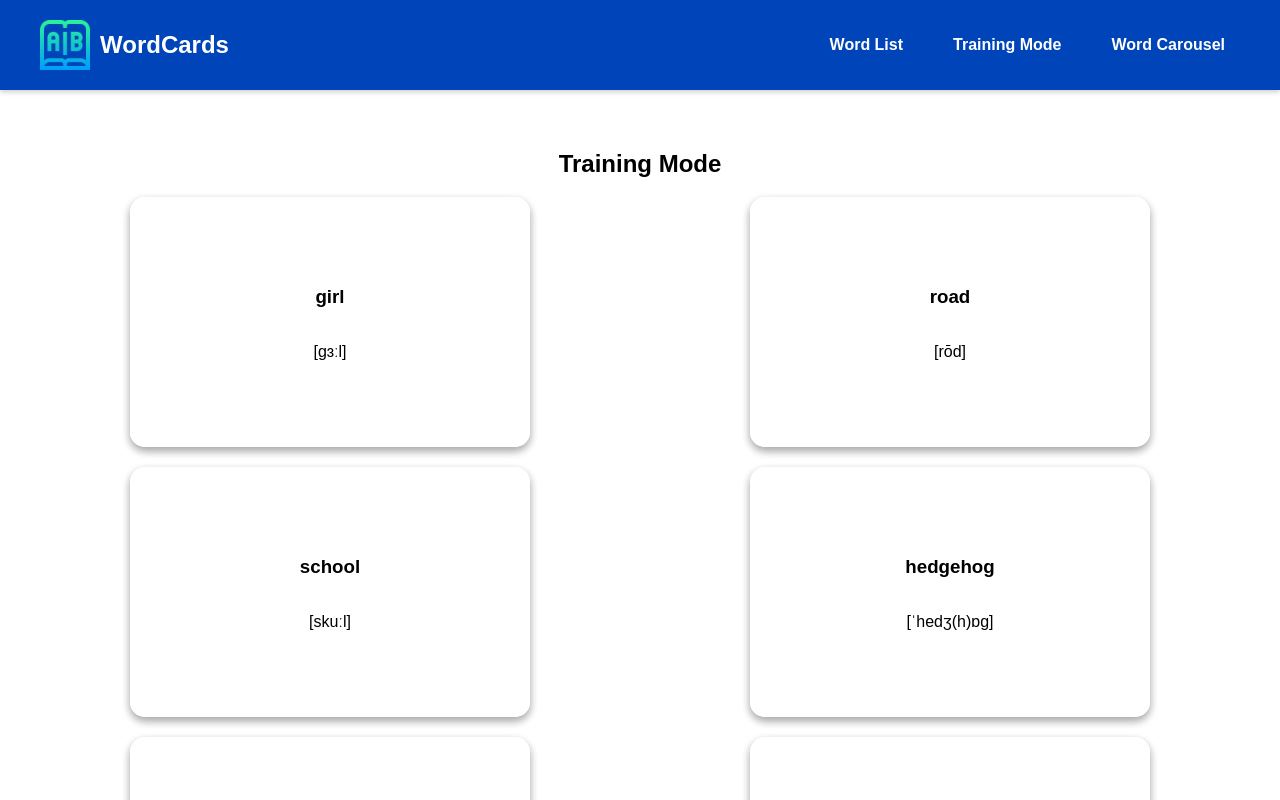
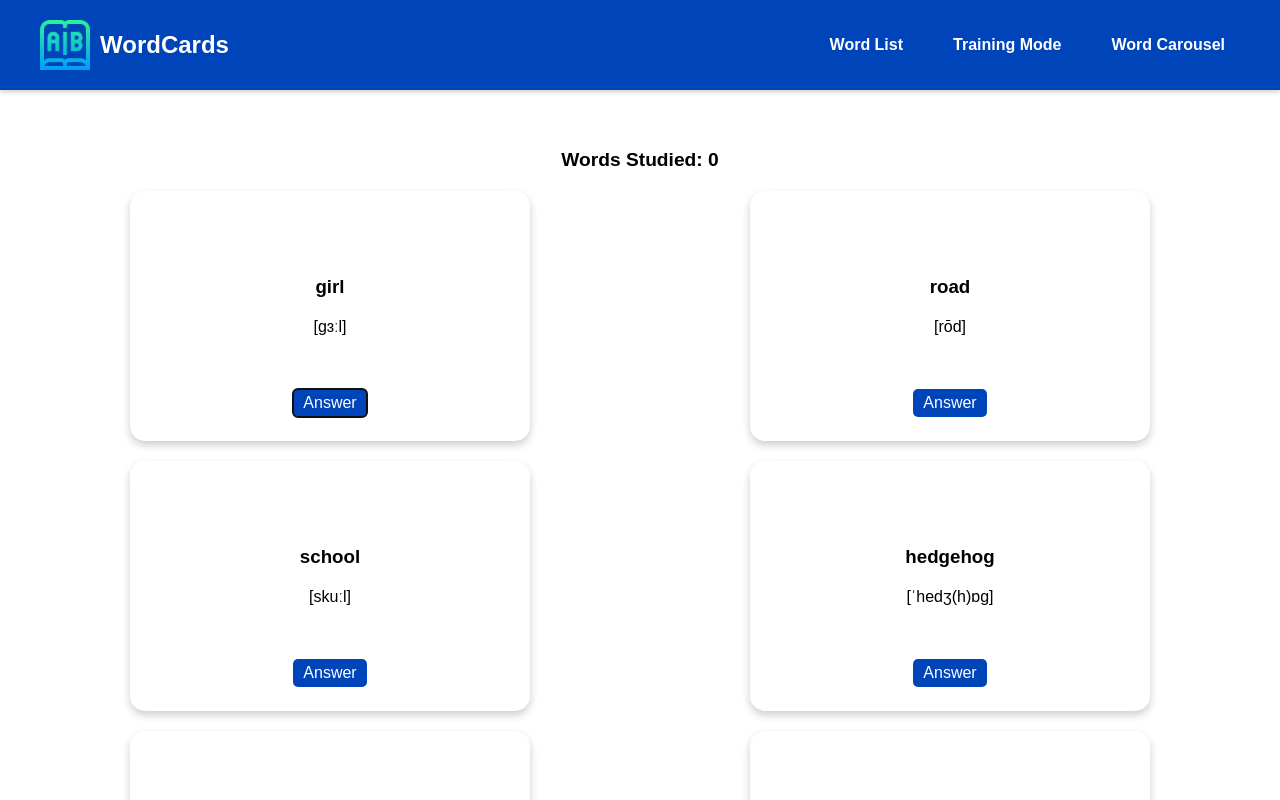
Before and after one commit to Pstepanova21/Word-cards, a React (Create React App) app: page /training in a window 1280 px wide. Shown: the top 800 px of the page. Built offline with nearby package versions, Linux system fonts and the light colour scheme.

Commit message:
added a counter of learned words and focus on buttons

```diff
--- a/src/components/TrainingMode/TrainingMode.jsx
+++ b/src/components/TrainingMode/TrainingMode.jsx
@@ -1,10 +1,23 @@
-import React, { useState, useEffect } from "react";
+import React, { useState, useEffect, useRef } from "react";
 import styles from "./TrainingMode.module.css";
 
 const TrainingMode = ({ words }) => {
   const [showTranslations, setShowTranslations] = useState({});
+  const [wordsStudied, setWordsStudied] = useState(0);
+  const buttonRefs = useRef({});
+
+  useEffect(() => {
+    const wordIds = words.map((word) => word.id);
+    if (wordIds.length > 0) {
+      const firstWordId = wordIds[0];
+      buttonRefs.current[firstWordId]?.focus();
+    }
+  }, [words]);
 
   const toggleTranslation = (wordId) => {
+    if (!showTranslations[wordId]) {
+      setWordsStudied(wordsStudied + 1);
+    }
     setShowTranslations((prevState) => ({
       ...prevState,
       [wordId]: !prevState[wordId],
@@ -13,25 +26,26 @@ const TrainingMode = ({ words }) => {
 
   return (
     <div>
-      <h2>Training Mode</h2>
+      <p className={styles.counter}>Words Studied: {wordsStudied}</p>
       <div className={styles.trainingMode}>
         {words.map((word) => (
-          <div
-            className={`${styles.wordCard} ${
-              showTranslations[word.id] ? styles.flipped : ""
-            }`}
-            key={word.id}
-            onClick={() => toggleTranslation(word.id)}
-          >
-            <div className={styles.wordCardInner}>
-              <div className={styles.wordCardFront}>
-                <h3>{word.english}</h3>
-                <p>{word.transcription}</p>
-              </div>
-              <div className={styles.wordCardBack}>
-                <p>{word.russian}</p>
-              </div>
-            </div>
+          <div className={styles.wordCard} key={word.id}>
+            <h3>{word.english}</h3>
+            <p>{word.transcription}</p>
+            <p
+              className={`${styles.translation} ${
+                showTranslations[word.id] ? styles.show : ""
+              }`}
+            >
+              {word.russian}
+            </p>
+            <button
+              ref={(el) => (buttonRefs.current[word.id] = el)}
+              onClick={() => toggleTranslation(word.id)}
+              className={styles.button}
+            >
+              {showTranslations[word.id] ? "Hide Answer" : "Answer"}
+            </button>
           </div>
         ))}
       </div>
--- a/src/components/TrainingMode/TrainingMode.module.css
+++ b/src/components/TrainingMode/TrainingMode.module.css
@@ -13,84 +13,54 @@
 }
 
 .wordCard {
-  perspective: 1000px;
-  cursor: pointer;
   position: relative;
   width: 400px;
   height: 250px;
   margin: auto;
-  transition: transform 0.6s;
-  transform-style: preserve-3d;
   border-radius: 15px;
   box-shadow: 0 4px 8px rgba(0, 0, 0, 0.2);
   background-color: #ffffff;
-}
-
-.flipped {
-  transform: rotateY(180deg);
-}
-
-.wordCardInner {
-  position: relative;
-  width: 100%;
-  height: 100%;
-  text-align: center;
-  transition: transform 0.6s;
-  transform-style: preserve-3d;
-  border-radius: 15px;
-  box-shadow: 0 4px 8px rgba(0, 0, 0, 0.2);
-  background-color: #ffffff;
-}
-
-.wordCardFront,
-.wordCardBack {
-  position: absolute;
-  width: 100%;
-  height: 100%;
-  backface-visibility: hidden;
   display: flex;
   flex-direction: column;
   align-items: center;
   justify-content: center;
-  border-radius: 15px;
   padding: 20px;
   box-sizing: border-box;
 }
 
-.wordCardFront {
-  background-color: #ffffff;
-  color: black;
+.counter {
+  font-size: larger;
+  font-weight: bold;
+  margin-bottom: 20px;
 }
 
-.wordCardBack {
-  background-color: #007bff;
-  color: white;
-  font-size: larger;
-  font-weight: 700;
-  transform: rotateY(180deg);
+.wordCard h3 {
+  margin: 0;
+}
+
+.wordCard p {
+  margin: 20px 0;
 }
 
 .translation {
+  color: green;
+  font-weight: bold;
+  margin-top: 100px;
   opacity: 0;
-  max-height: 0;
-  overflow: hidden;
-  transition: opacity 0.5s ease, max-height 0.5s ease;
-  color: green;
+  transition: opacity 0.5s ease-in-out;
+  position: absolute;
+  bottom: 50px;
+  left: 50%;
+  transform: translateX(-50%);
+  white-space: nowrap;
 }
 
 .show {
   opacity: 1;
-  max-height: 200px;
-}
-
-.translationContainer {
-  position: absolute;
-  width: 100%;
-  bottom: 20px;
-  left: 0;
-  text-align: center;
 }
 
 .button {
   margin-top: 20px;
+  position: absolute;
+  bottom: 20px;
 }
--- a/src/components/WordCard/WordCard.jsx
+++ b/src/components/WordCard/WordCard.jsx
@@ -1,7 +1,7 @@
 import React, { useState, useEffect } from "react";
 import styles from "./WordCard.module.css";
 
-const WordCard = ({ isCurrent, word }) => {
+const WordCard = ({ isCurrent, word, id }) => {
   const [flipped, setFlipped] = useState(false);
 
   useEffect(() => {
@@ -15,7 +15,7 @@ const WordCard = ({ isCurrent, word }) => {
   if (!isCurrent) return null;
 
   return (
-    <div className={styles.wordCard} onClick={toggleFlip}>
+    <div id={id} className={styles.wordCard} onClick={toggleFlip}>
       <div
         className={`${styles.wordCardInner} ${flipped ? styles.flipped : ""}`}
       >
--- a/src/components/WordCarousel/WordCarousel.jsx
+++ b/src/components/WordCarousel/WordCarousel.jsx
@@ -1,4 +1,4 @@
-import React, { useState } from "react";
+import React, { useState, useEffect, useCallback } from "react";
 import PropTypes from "prop-types";
 import WordCard from "../WordCard/WordCard";
 import styles from "./WordCarousel.module.css";
@@ -6,15 +6,37 @@ import styles from "./WordCarousel.module.css";
 const WordCarousel = ({ words, initialIndex }) => {
   const [currentIndex, setCurrentIndex] = useState(initialIndex);
 
-  const goToNextCard = () => {
+  const goToNextCard = useCallback(() => {
     setCurrentIndex((prevIndex) => (prevIndex + 1) % words.length);
-  };
+  }, [words.length]);
 
-  const goToPrevCard = () => {
+  const goToPrevCard = useCallback(() => {
     setCurrentIndex((prevIndex) =>
       prevIndex === 0 ? words.length - 1 : prevIndex - 1
     );
-  };
+  }, [words.length]);
+
+  useEffect(() => {
+    const handleKeyDown = (event) => {
+      if (event.key === "ArrowLeft") {
+        event.preventDefault();
+        goToPrevCard();
+      } else if (event.key === "ArrowRight") {
+        event.preventDefault();
+        goToNextCard();
+      } else if (event.key === " ") {
+        event.preventDefault();
+        // Trigger flip of current word card
+        document.getElementById(`word-card-${currentIndex}`).click();
+      }
+    };
+
+    document.addEventListener("keydown", handleKeyDown);
+
+    return () => {
+      document.removeEventListener("keydown", handleKeyDown);
+    };
+  }, [currentIndex, goToNextCard, goToPrevCard]);
 
   if (!words || words.length === 0) {
     return <p>No words available</p>;
@@ -26,15 +48,20 @@ const WordCarousel = ({ words, initialIndex }) => {
         Word {currentIndex + 1} of {words.length}
       </div>
       <div className={styles.wordCarousel}>
-        <button onClick={goToPrevCard}>&lt;</button>
+        <button className={styles.carouselButton} onClick={goToPrevCard}>
+          &lt;
+        </button>
         {words.map((word, index) => (
           <WordCard
             isCurrent={currentIndex === index}
             key={word.id}
             word={word}
+            id={`word-card-${index}`}
           />
         ))}
-        <button onClick={goToNextCard}>&gt;</button>
+        <button className={styles.carouselButton} onClick={goToNextCard}>
+          &gt;
+        </button>
       </div>
     </div>
   );
--- a/src/components/WordList/WordList.jsx
+++ b/src/components/WordList/WordList.jsx
@@ -38,19 +38,16 @@ const WordList = ({ words, onUpdateWord, onDeleteWord, onAddWord }) => {
     setShowActions(!showActions);
   };
 
-  if (!words.length) {
-    return <p>No words available</p>;
-  }
-
   return (
     <div>
+      {words.length > 0 && (
         <table className="word-list">
           <thead>
             <tr>
               <th>Word</th>
               <th>Transcription</th>
               <th>Translation</th>
-            {showActions && <th>Actions</th>}
+              {showActions && <th className="actions">Actions</th>}
             </tr>
           </thead>
           <tbody>
@@ -108,9 +105,14 @@ const WordList = ({ words, onUpdateWord, onDeleteWord, onAddWord }) => {
             ))}
           </tbody>
         </table>
+      )}
+
+      {words.length > 0 && (
         <button onClick={toggleActions}>
           {showActions ? "Hide Edit Mode" : "Show Edit Mode"}
         </button>
+      )}
+
       <div className="add-word-form">
         <h3>Add a new word</h3>
         <input
--- a/src/index.js
+++ b/src/index.js
@@ -1,11 +1,8 @@
 import React from "react";
-import ReactDOM from "react-dom";
-import "./index.css";
-import App from "./App";
+import { createRoot } from "react-dom/client";
+import App from "./App"; // Импортируем главный компонент
 
-ReactDOM.render(
-  <React.StrictMode>
-    <App />
-  </React.StrictMode>,
-  document.getElementById("root")
-);
+const container = document.getElementById("root");
+const root = createRoot(container); // Создаем корень
+
+root.render(<App />); // Рендерим приложение
```
Lines whose indentation alone changed are shown as unchanged.
